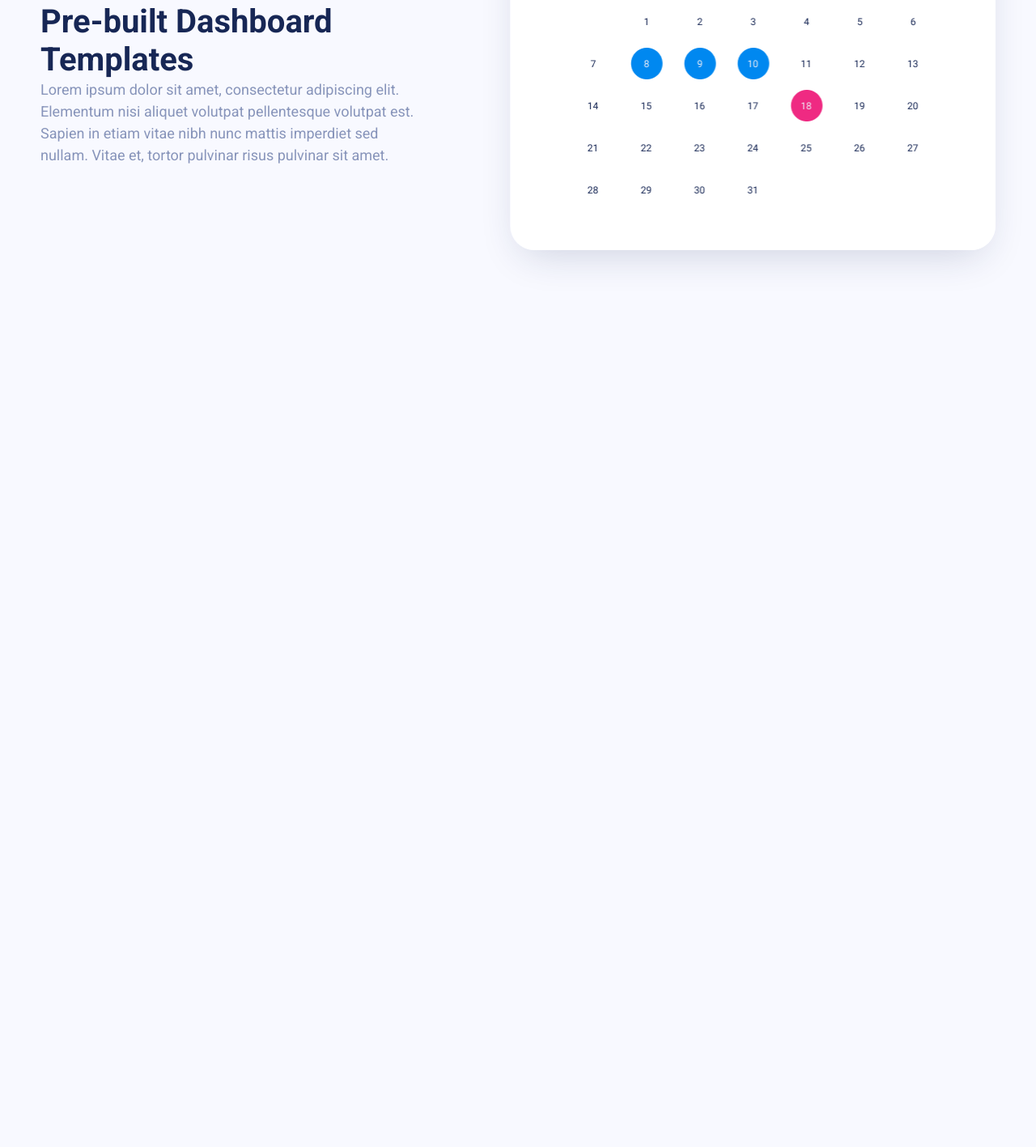
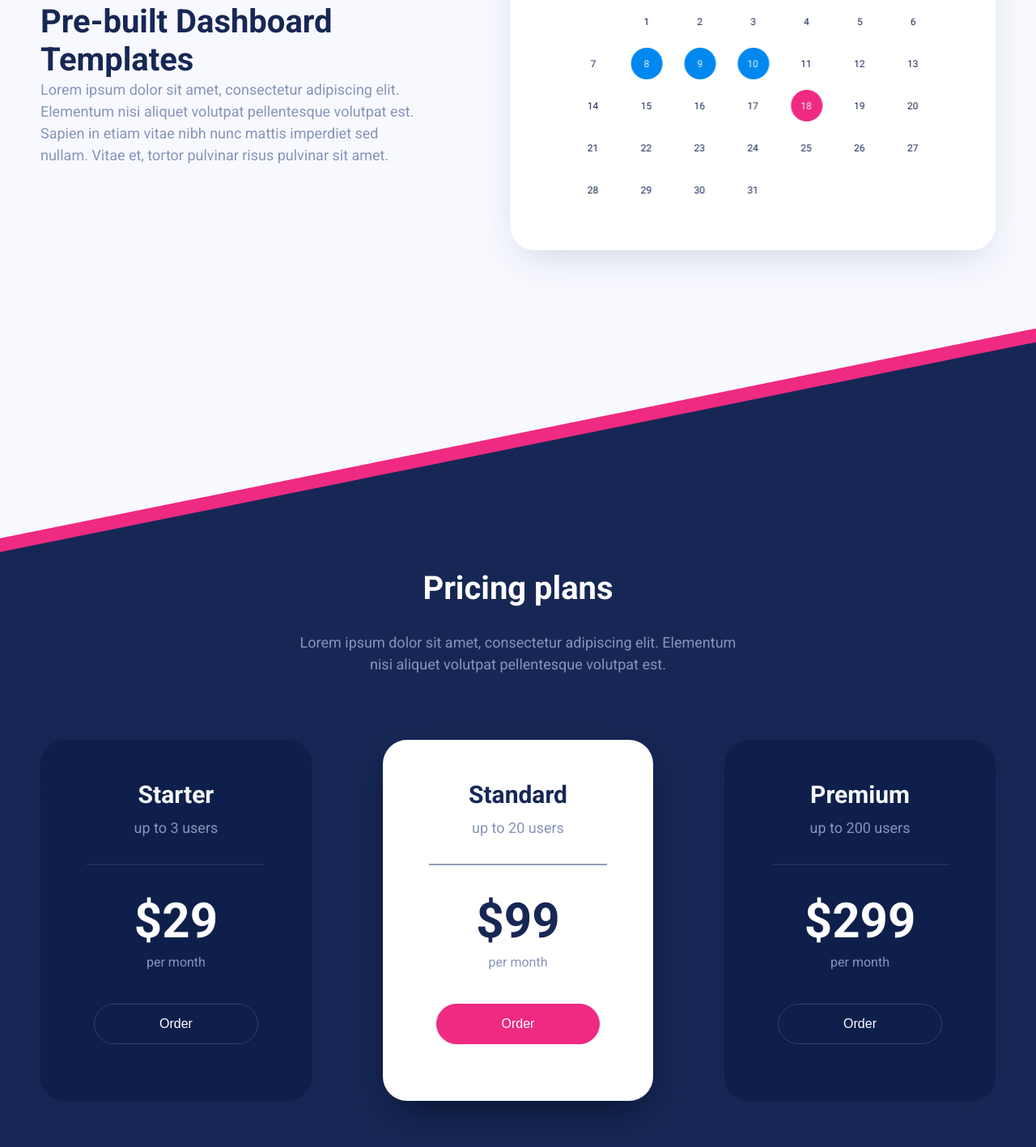
Before and after one commit to EtinneRevenge/analytics-landing, a plain HTML site: page index.html in a window 1280 px wide. Shown: the part 2562-3979 px from the top of the page at 81% size. Before the commit the page ends 2985 px from the top, so only its background shows below. Drawn offline with Linux system fonts and the light colour scheme.

Commit message:
pricing-plans is ready

```diff
--- a/index.html
+++ b/index.html
@@ -120,6 +120,44 @@
 
   </section>
 
+  <section class="pricing-plans">
+    <div class="wrap">
+      <div class="pricing-plans__description">
+        <h3 class="pricing-plans__title">Pricing plans</h3>
+        <p class="pricing-plans__text-block">Lorem ipsum dolor sit amet, consectetur adipiscing elit. Elementum nisi
+          aliquet
+          volutpat pellentesque volutpat est. </p>
+      </div>
+      <div class="pricing-plans__rates">
+
+        <div class="rates-item">
+          <h4 class="rates-item__title">Starter</h4>
+          <p class="rates-item__text-block">up to 3 users</p>
+          <p class="rates-item__price"><span class="rates__item__currency">$</span>29</p>
+          <p class="rates-item__subtitle">per month</p>
+          <button class="rates-item__order-btn">Order</button>
+        </div>
+
+        <div class="rates-item rates-item--pink">
+          <h4 class="rates-item__title">Standard</h4>
+          <p class="rates-item__text-block">up to 20 users</p>
+          <p class="rates-item__price"><span class="rates__item__currency">$</span>99</p>
+          <p class="rates-item__subtitle">per month</p>
+          <button class="rates-item__order-btn">Order</button>
+        </div>
+
+        <div class="rates-item">
+          <h4 class="rates-item__title">Premium</h4>
+          <p class="rates-item__text-block">up to 200 users</p>
+          <p class="rates-item__price"><span class="rates__item__currency">$</span>299</p>
+          <p class="rates-item__subtitle">per month</p>
+          <button class="rates-item__order-btn">Order</button>
+        </div>
+
+      </div>
+    </div>
+  </section>
+
 </body>
 
 </html>
--- /dev/null
+++ b/scss/blocks/pricingPlans.scss
@@ -0,0 +1,141 @@
+.pricing-plans {
+    position: relative;
+    padding-top: 280px;
+    padding-bottom: 100px;
+
+    &::after {
+        content: '';
+        position: absolute;
+        z-index: -1;
+        top: 0;
+        left: 0;
+        bottom: 0;
+        right: 0;
+        width: 100%;
+        height: 100%;
+        background: $background-dark-blue;
+        clip-path: polygon(0 25%, 100% 0, 100% 100%, 0% 100%);
+    }
+
+    &::before {
+        content: '';
+        position: absolute;
+        z-index: -1;
+        top: -17px;
+        left: 0;
+        right: 0;
+        width: 100%;
+        height: 100%;
+        background: $pink;
+        clip-path: polygon(0 25%, 100% 0, 100% 100%, 0% 100%);
+    }
+
+    &__description {
+        margin-bottom: 80px;
+    }
+
+    &__title {
+        font-weight: 700;
+        font-size: 40px;
+        text-align: center;
+        color: #fff;
+        margin-bottom: 30px;
+    }
+
+    &__text-block {
+        font-weight: 400;
+        font-size: 18px;
+        line-height: 150%;
+        text-align: center;
+        margin: 0 auto;
+        max-width: 540px;
+
+    }
+}
+
+.pricing-plans__rates {
+    display: flex;
+    justify-content: space-between;
+
+
+}
+
+.rates-item {
+    border-radius: 30px;
+    box-shadow: 0 18px 50px -15px rgba(25, 42, 89, 0.2);
+    background: #0f1f4b;
+    padding: 50px 66px 70px;
+    text-align: center;
+
+    &__title {
+        font-weight: 700;
+        font-size: 30px;
+        text-align: center;
+        color: $light-gray;
+        margin-bottom: 10px;
+    }
+
+    &__text-block {
+        position: relative;
+        font-weight: 400;
+        font-size: 18px;
+        line-height: 150%;
+        text-align: center;
+        color: $gray;
+        margin-bottom: 66px;
+
+        &::before {
+            content: '';
+            position: absolute;
+            width: 220px;
+            height: 1px;
+            background: #2a407c;
+            top: 220%;
+            left: 50%;
+            transform: translate(-50%, -50%);
+        }
+    }
+
+    &__price {
+        font-weight: 700;
+        font-size: 30px;
+        text-align: center;
+        color: #fff;
+        font-size: 60px;
+        margin-bottom: 5px;
+    }
+
+    &__curency {
+        font-size: 30px;
+    }
+
+    &__subtitle {
+        font-weight: 400;
+        font-size: 16px;
+        line-height: 140%;
+        text-align: center;
+        color: $gray;
+        margin-bottom: 40px
+    }
+
+    &__order-btn {
+        @include btn(#2a407c, transparent, 68px, #fff, 16px, 15px, 80px);
+
+
+    }
+
+    &--pink {
+        box-shadow: 0 18px 50px -15px #060f28;
+        background: #fff;
+
+        .rates-item__title,
+        .rates-item__price {
+            color: #172755;
+        }
+
+        .rates-item__order-btn {
+            @include btn($pink, $pink, 68px, #fff, 16px, 15px, 80px)
+        }
+
+    }
+}
--- a/scss/main.scss
+++ b/scss/main.scss
@@ -8,4 +8,5 @@
 
 @import 'blocks/intro.scss';
 @import 'blocks/features.scss';
-@import 'blocks/roadmap.scss'
+@import 'blocks/roadmap.scss';
+@import 'blocks/pricingPlans.scss';
```
Also changed, not shown: css/style.css, 1 other file.
